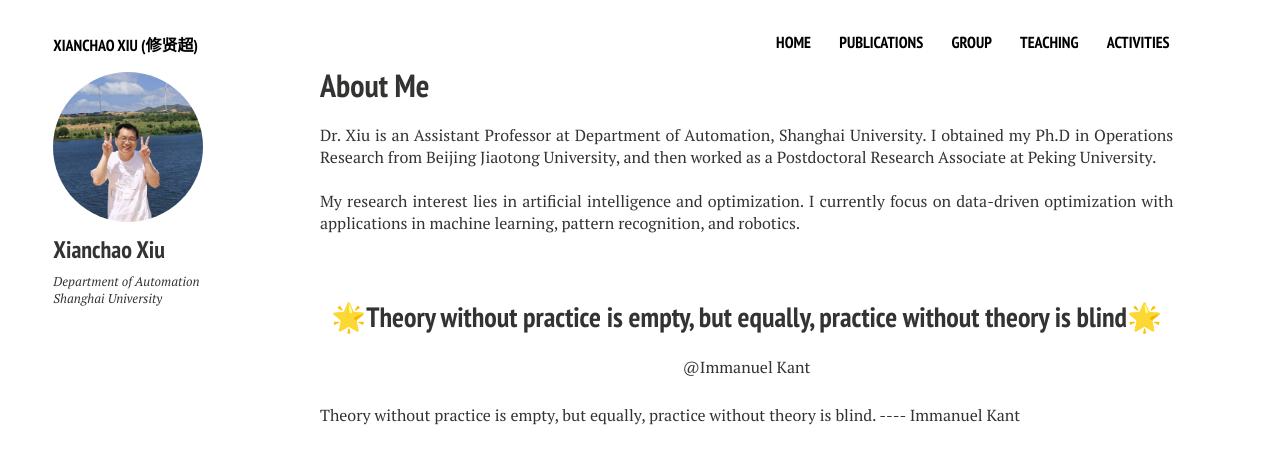
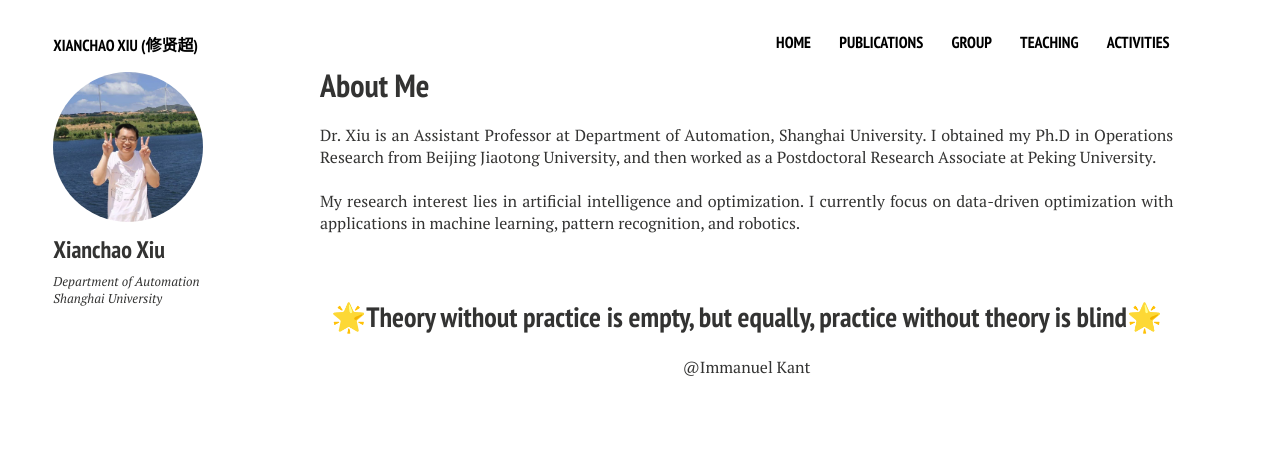
Before and after one commit to xianchaoxiu/xianchaoxiu.github.io, a Jekyll site: the page built from index.md, in a window 1280 px wide. Shown: the top 464 px of the page. Built offline with Jekyll 4.4.1, drawn with Linux system fonts in a browser that asks for light colours; nearby versions of some CDN libraries.

Commit message:
Update home2.html

```diff
--- a/_layouts/home2.html
+++ b/_layouts/home2.html
@@ -38,7 +38,6 @@
 <h2 align="center">🌟Theory without practice is empty, but equally, practice without theory is blind🌟</h2>
 <p align="center"> @Immanuel Kant</p>
 
-	      Theory without practice is empty, but equally, practice without theory is blind. ---- Immanuel Kant
 
 </p>
 
```
